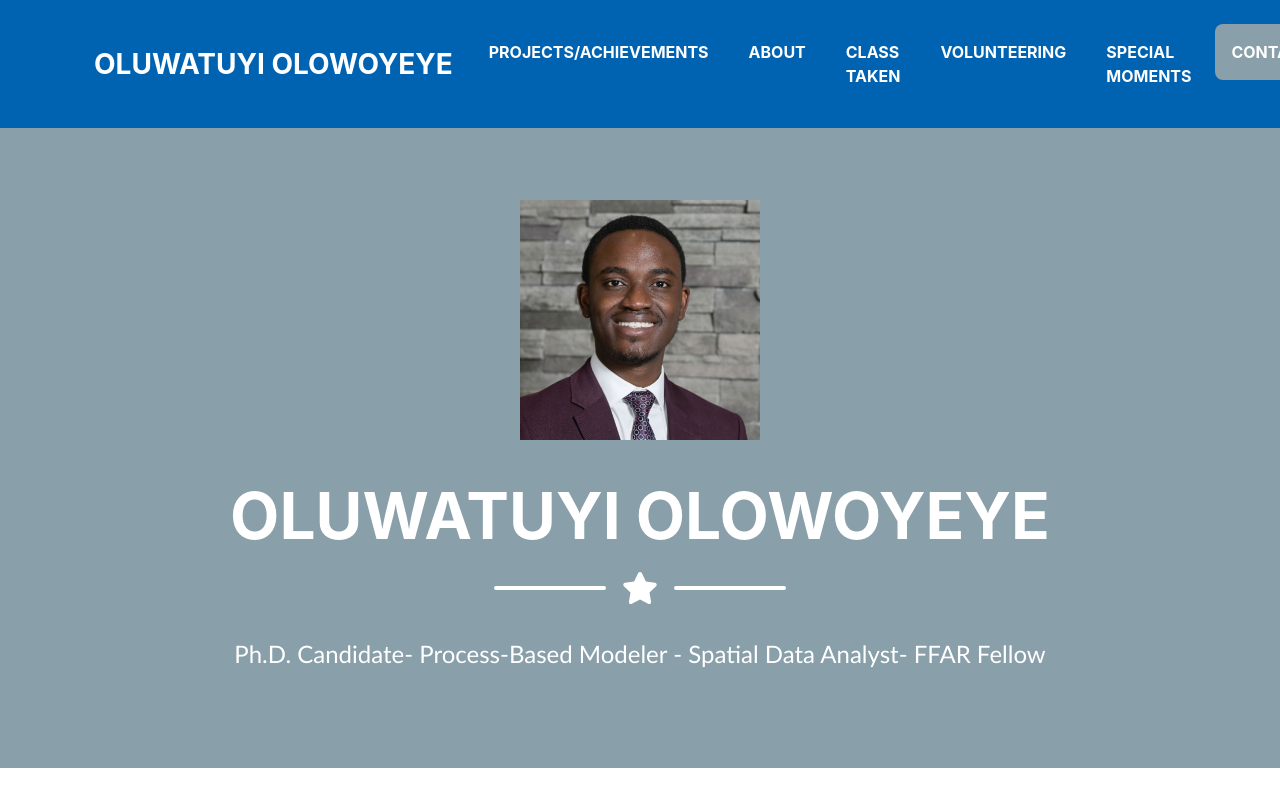
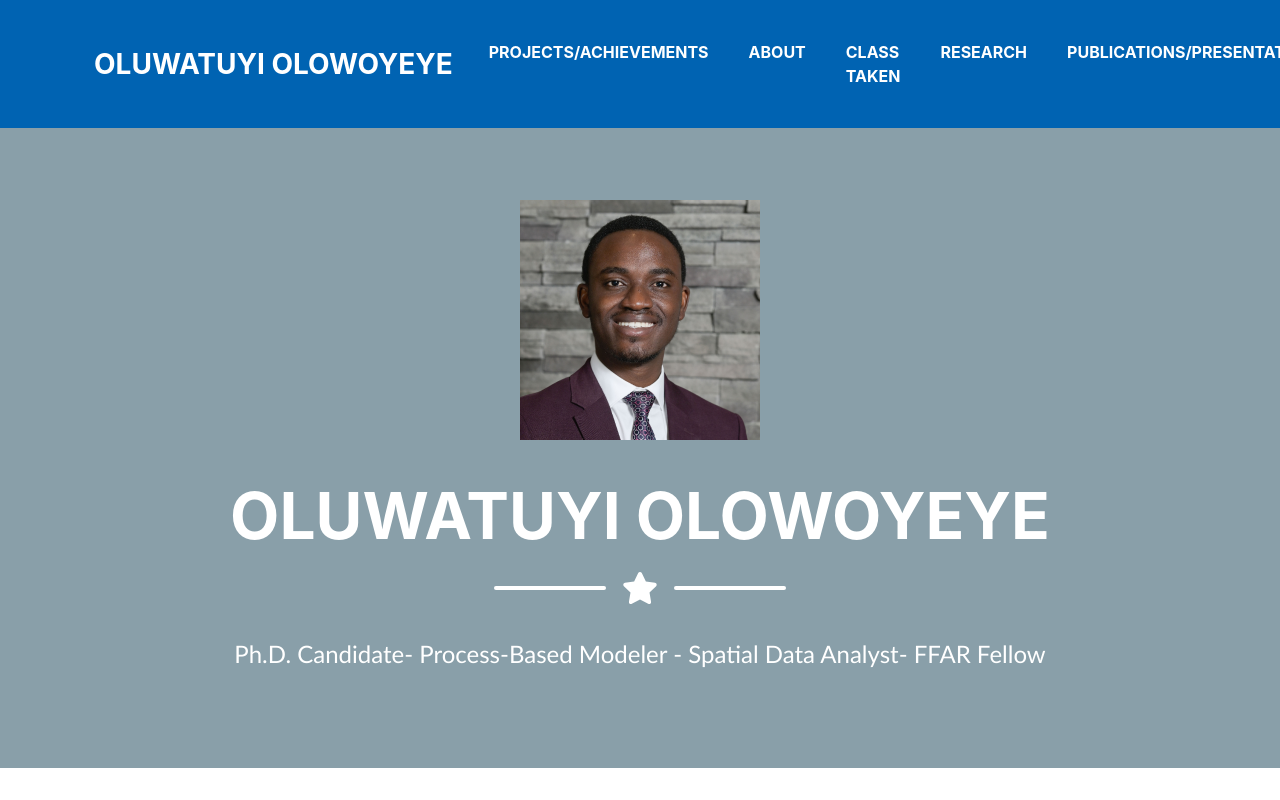
Before and after one commit to OSO3670/oloolu, a plain HTML site: page index.html in a window 1280 px wide. Shown: the top 800 px of the page. Drawn offline with nearby package versions, Linux system fonts and the light colour scheme; a web font is replaced by a local one.

Commit message:
Update index.html

```diff
--- a/index.html
+++ b/index.html
@@ -34,10 +34,10 @@
                             href="#class-taken">CLASS TAKEN</a>
                     </li>
                     <li class="nav-item mx-0 mx-lg-1"><a class="nav-link py-3 px-0 px-lg-3 rounded js-scroll-trigger"
-                            href="#volunteering">VOLUNTEERING</a>
+                            href="#volunteering">RESEARCH</a>
                     </li>
                     <li class="nav-item mx-0 mx-lg-1"><a class="nav-link py-3 px-0 px-lg-3 rounded js-scroll-trigger"
-                            href="#special-moments">SPECIAL MOMENTS</a>
+                            href="#special-moments">PUBLICATIONS/PRESENTATIONS</a>
                     </li>
                     <li class="nav-item mx-0 mx-lg-1"><a class="nav-link py-3 px-0 px-lg-3 rounded js-scroll-trigger"
                             href="#contact">CONTACT</a>
```
